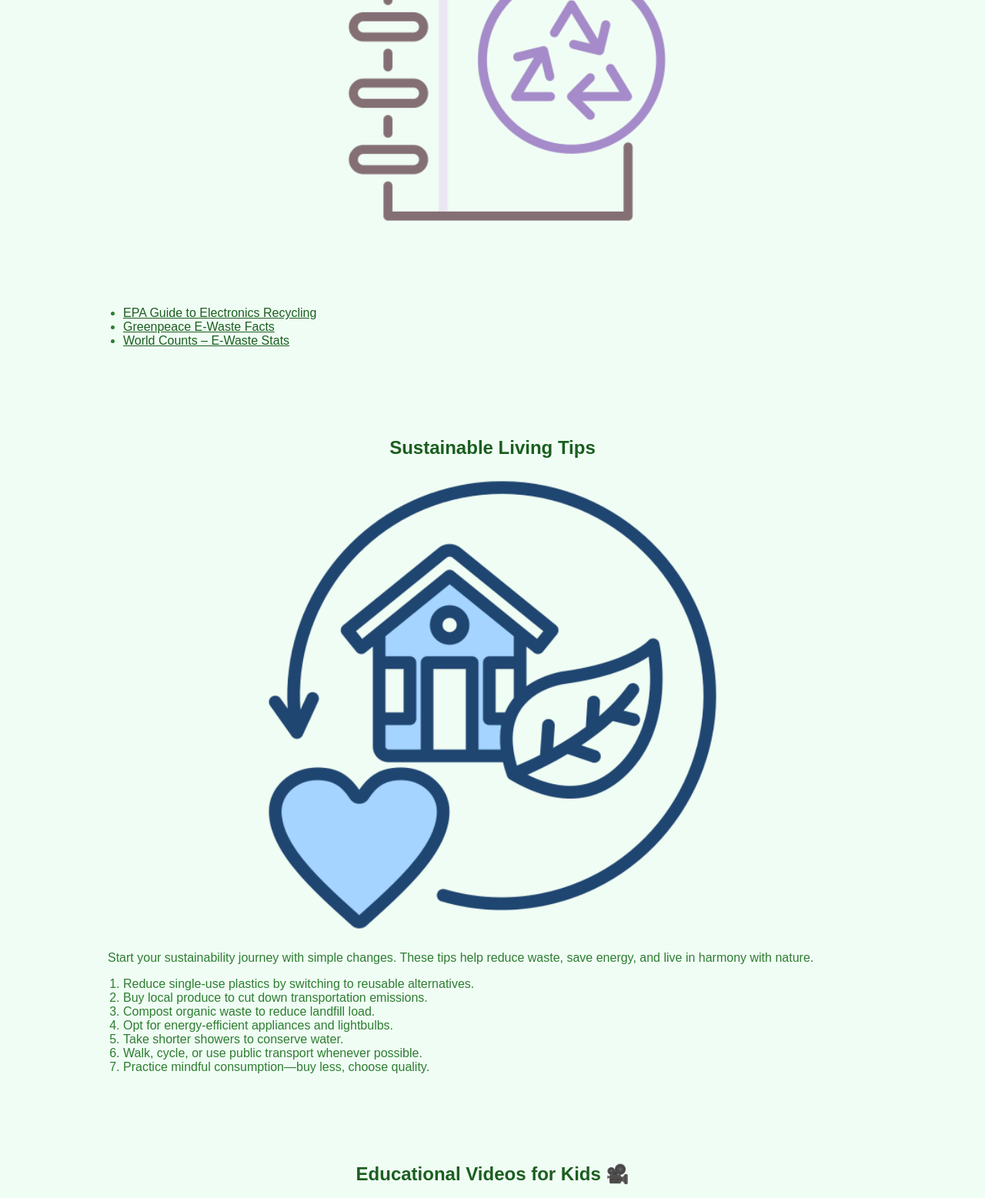
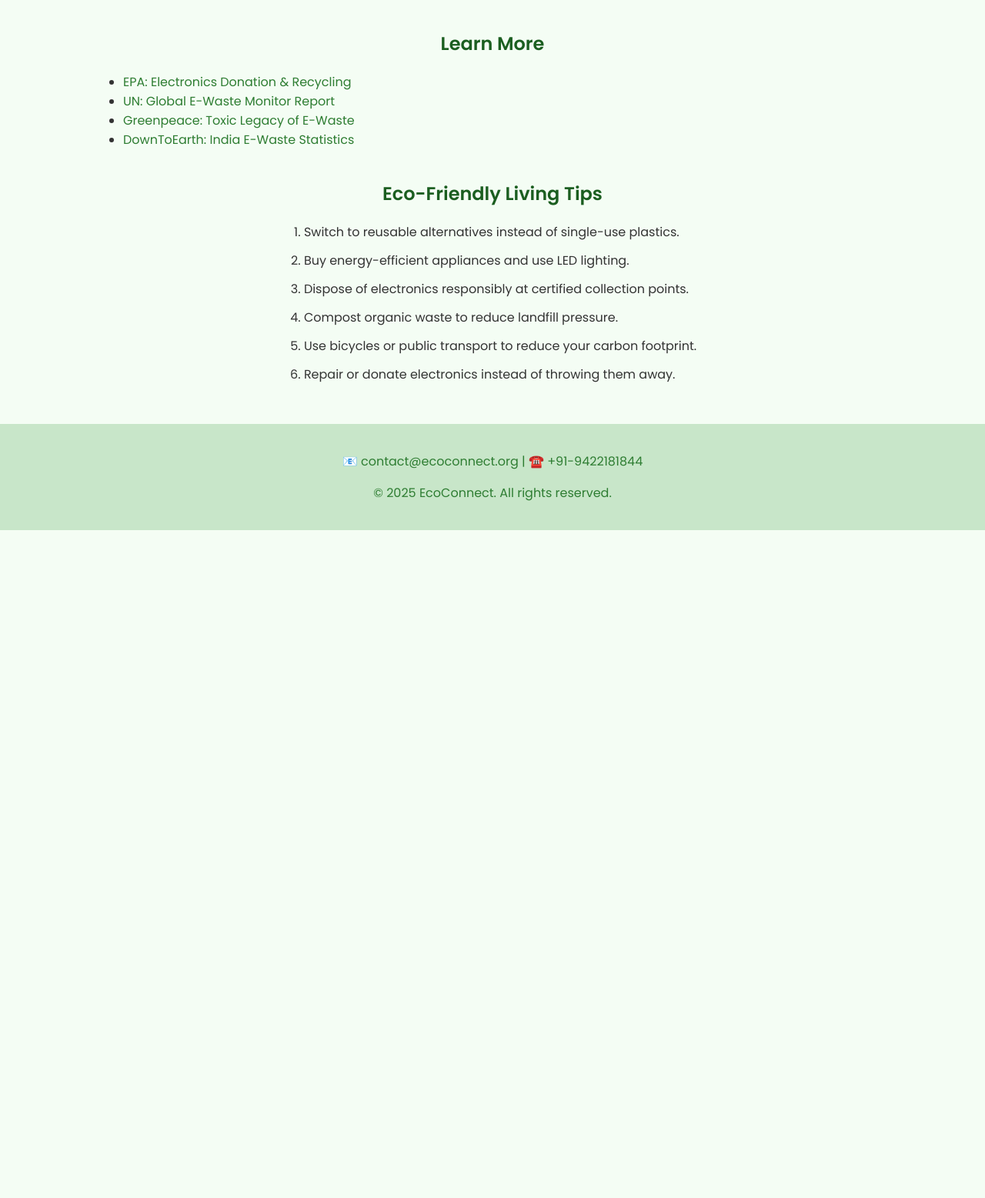
Before and after one commit to Labreo/hackathon-gec, a Flask app: page /insight in a window 1280 px wide. Shown: the part 920-2477 px from the top of the page at 77% size. After the commit the page ends 1609 px from the top, so only its background shows below. Run offline with Flask 3, Linux system fonts and the light colour scheme; data comes from the database, SQL or seed files in the repository; both versions use the stored data as it was after the commit.

Commit message:
Updated the Insights Page

```diff
--- a/templates/insight.html
+++ b/templates/insight.html
@@ -2,31 +2,66 @@
 <html lang="en">
 <head>
   <meta charset="UTF-8">
-  <title>EcoConnect - Insights Dashboard</title>
-  <meta name="viewport" content="width=device-width, initial-scale=1.0" />
+  <title>EcoConnect - Insights</title>
+  <meta name="viewport" content="width=device-width, initial-scale=1.0">
+  <link href="https://fonts.googleapis.com/css2?family=Poppins:wght@400;600&display=swap" rel="stylesheet">
   <style>
     body {
-      font-family: 'Arial', sans-serif;
+      font-family: 'Poppins', sans-serif;
       margin: 0;
       padding: 0;
-      background-color: #f0fdf4;
+      background-color: #f4fdf4;
       color: #2e7d32;
     }
-    header, section {
-      padding: 40px 20px;
+
+    header {
+      background-color: #e0f2e9;
+      padding: 20px 40px;
+      display: flex;
+      justify-content: space-between;
+      align-items: center;
+    }
+
+    .logo {
+      font-size: 24px;
+      font-weight: 600;
+      color: #2e7d32;
+    }
+
+    .top-right a {
+      margin-left: 20px;
+      font-size: 14px;
+      text-decoration: none;
+      color: #2e7d32;
+      border: 1px solid #2e7d32;
+      padding: 6px 12px;
+      border-radius: 6px;
+      transition: background-color 0.3s, color 0.3s;
+    }
+
+    .top-right a:hover {
+      background-color: #2e7d32;
+      color: white;
+    }
+
+    .container {
       max-width: 1000px;
-      margin: auto;
+      margin: 30px auto;
+      padding: 0 20px;
     }
+
     h1, h2 {
+      text-align: center;
       color: #1b5e20;
-      text-align: center;
     }
+
     .metrics {
       display: flex;
       justify-content: space-around;
       flex-wrap: wrap;
       margin: 30px 0;
     }
+
     .card {
       background-color: #ffffff;
       border-radius: 10px;
@@ -36,42 +71,79 @@
       flex: 1 1 250px;
       text-align: center;
     }
+
     .card img {
       width: 40px;
       margin-bottom: 10px;
     }
+
     ul, ol {
       padding-left: 20px;
+      color: #333;
     }
+
     a {
-      color: #1b5e20;
+      color: #2e7d32;
+      text-decoration: none;
     }
+
     a:hover {
       text-decoration: underline;
     }
-    .img-banner {
-      width: 100%;
-      height: auto;
-      margin: 20px 0;
-      border-radius: 8px;
-    }
-    .section-img {
-      width: 100%;
-      max-width: 600px;
+
+    iframe {
       display: block;
       margin: 20px auto;
+      max-width: 100%;
+      border-radius: 10px;
+    }
+
+    footer {
+      text-align: center;
+      padding: 20px;
+      background-color: #c8e6c9;
+      margin-top: 40px;
+    }
+
+    .section {
+      margin-top: 40px;
+    }
+
+    ol li {
+      margin-bottom: 12px;
+    }
+
+    .eco-tips {
+      text-align: center;
+    }
+
+    .eco-tips ol {
+      display: inline-block;
+      text-align: left;
+      margin: 0 auto;
+    }
+
+    .eco-tips li {
+      margin-bottom: 12px;
     }
   </style>
 </head>
 <body>
 
   <header>
-    <h1>EcoConnect Insight Dashboard</h1>
-    <p>Track your impact and explore ways to live more sustainably 🌎</p>
+    <div class="logo">EcoConnect</div>
+    <div class="top-right">
+      <a href="/home">← Back to Home</a>
+      <a href="/logout">Logout</a>
+    </div>
   </header>
 
+  <div class="container">
+    <h1>Insights Dashboard</h1>
+    <p style="text-align:center;">Track your impact and explore ways to recycle better 🌱</p>
+
     <section>
-    <h2>Your Impact Stats</h2>
+      <h2>Your Impact</h2>
       <div class="metrics">
         <div class="card">
           <img src="/static/img/pickup.png" alt="Pickups">
@@ -81,74 +153,47 @@
         <div class="card">
           <img src="/static/img/weight.png" alt="Weight">
           <h3>Total Weight Recycled</h3>
-        <p>{{ total_weight }}</p>
+          <p>{{ total_weight }} kg</p>
         </div>
         <div class="card">
           <img src="/static/img/pending.png" alt="Pending">
           <h3>Pending Pickups</h3>
-        <p>{{pending_pickups}}</p>
+          <p>{{ pending_pickups }}</p>
         </div>
       </div>
     </section>
 
-  <section>
-    <h2>Recycling Guides</h2>
-    <img class="section-img" src="/static/img/recycle-guide.jpg" alt="Recycling Guide">
+    <section class="section">
+      <h2>What is E-Waste? (Awareness Video)</h2>
+      <iframe width="560" height="315" src="https://www.youtube.com/embed/-uyIzKIw0xY"
+              title="What is E-Waste" frameborder="0" allowfullscreen></iframe>
+    </section>
+
+    <section class="section">
+      <h2>Learn More</h2>
       <ul>
-      <li><a href="https://www.epa.gov/recycle/electronics-donation-and-recycling" target="_blank">EPA Guide to Electronics Recycling</a></li>
-      <li><a href="https://www.greenpeace.org/international/story/46598/e-waste-the-toxic-legacy-of-our-digital-age/" target="_blank">Greenpeace E-Waste Facts</a></li>
-      <li><a href="https://www.theworldcounts.com/challenges/planet-earth/waste/electronic-waste/story" target="_blank">World Counts – E-Waste Stats</a></li>
+        <li><a href="https://www.epa.gov/recycle/electronics-donation-and-recycling" target="_blank">EPA: Electronics Donation & Recycling</a></li>
+        <li><a href="https://unu.edu/press-release/global-e-waste-surging-21-5-years" target="_blank">UN: Global E-Waste Monitor Report</a></li>
+        <li><a href="https://www.greenpeace.to/publications/ID4_David_Santillo_ATL.pdf" target="_blank">Greenpeace: Toxic Legacy of E-Waste</a></li>
+        <li><a href="https://www.downtoearth.org.in/waste/indias-e-waste-surges-by-73-in-5-years" target="_blank">DownToEarth: India E-Waste Statistics</a></li>
       </ul>
     </section>
 
-  <section>
-    <h2>Sustainable Living Tips</h2>
-    <img class="section-img" src="/static/img/sustainable.jpg" alt="Sustainable Living">
-    <p>Start your sustainability journey with simple changes. These tips help reduce waste, save energy, and live in harmony with nature.</p>
+    <section class="section eco-tips">
+      <h2>Eco-Friendly Living Tips</h2>
       <ol>
-      <li>Reduce single-use plastics by switching to reusable alternatives.</li>
-      <li>Buy local produce to cut down transportation emissions.</li>
-      <li>Compost organic waste to reduce landfill load.</li>
-      <li>Opt for energy-efficient appliances and lightbulbs.</li>
-      <li>Take shorter showers to conserve water.</li>
-      <li>Walk, cycle, or use public transport whenever possible.</li>
-      <li>Practice mindful consumption—buy less, choose quality.</li>
+        <li>Switch to reusable alternatives instead of single-use plastics.</li>
+        <li>Buy energy-efficient appliances and use LED lighting.</li>
+        <li>Dispose of electronics responsibly at certified collection points.</li>
+        <li>Compost organic waste to reduce landfill pressure.</li>
+        <li>Use bicycles or public transport to reduce your carbon footprint.</li>
+        <li>Repair or donate electronics instead of throwing them away.</li>
       </ol>
     </section>
 
-  <section>
-    <h2>Educational Videos for Kids 🎥</h2>
-    <img class="section-img" src="/static/img/education.jpg" alt="Kids Education">
-    <ul>
-      <li><a href="https://www.youtube.com/watch?v=dqTTojTija8" target="_blank">What is E-Waste? (SciShow Kids)</a></li>
-      <li><a href="https://climatekids.nasa.gov/" target="_blank">NASA Climate Kids – Fun Learning Portal</a></li>
-      <li><a href="https://www.youtube.com/watch?v=eym10GGidQU" target="_blank">The Story of Electronics (Short Film)</a></li>
-      <li><a href="https://www.youtube.com/watch?v=7JxfgId3XTs" target="_blank">Learn about Recycling & Pollution (Peekaboo Kidz)</a></li>
-    </ul>
-  </section>
+  </div>
 
-  <section>
-    <h2>EcoTech Innovations 🔬</h2>
-    <img class="section-img" src="/static/img/ecotech.jpg" alt="EcoTech Innovations">
-    <p>
-      EcoTech Innovations is a global initiative focused on solving climate and e-waste challenges through smart technology.
-      Our R&D division partners with global universities, recycling companies, and green startups to develop:
-    </p>
-    <ul>
-      <li>AI-driven e-waste sorting systems</li>
-      <li>Eco-drones for waste collection in hard-to-reach areas</li>
-      <li>IOT-based tracking for recycled materials</li>
-      <li>Upcycling platforms for electronic parts</li>
-      <li>Low-energy, modular recycling plants</li>
-    </ul>
-    <p>
-      Learn more at <a href="https://www.ecotech.org" target="_blank">www.ecotech.org</a> and explore ongoing innovations in green tech at
-      <a href="https://climate.nasa.gov/solutions/" target="_blank">NASA Climate Solutions</a> and
-      <a href="https://www.unep.org/resources/report/global-e-waste-monitor-2020" target="_blank">UN Global E-Waste Monitor</a>.
-    </p>
-  </section>
-
-  <footer style="text-align:center; padding: 20px; background-color: #c8e6c9;">
+  <footer>
     <p>📧 contact@ecoconnect.org | ☎️ +91-9422181844</p>
     <p>&copy; 2025 EcoConnect. All rights reserved.</p>
   </footer>
```
Also changed, not shown: pickups.db. Lines whose indentation alone changed are shown as unchanged.
